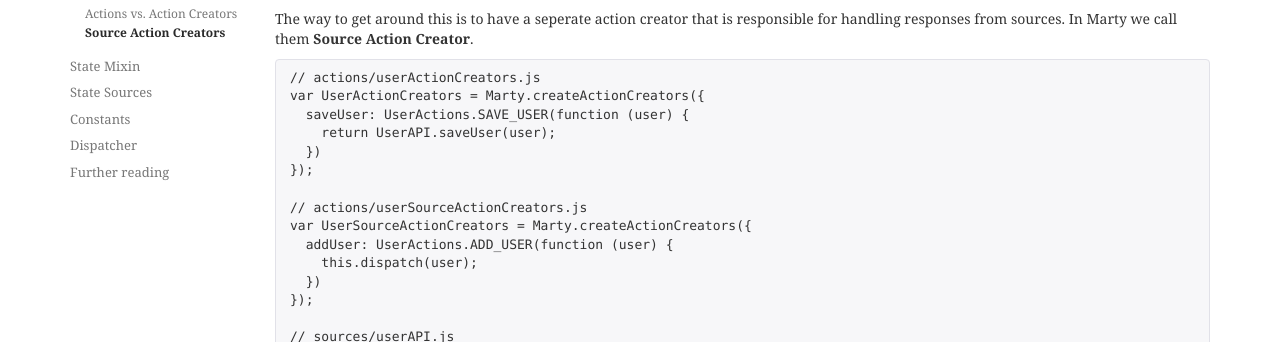
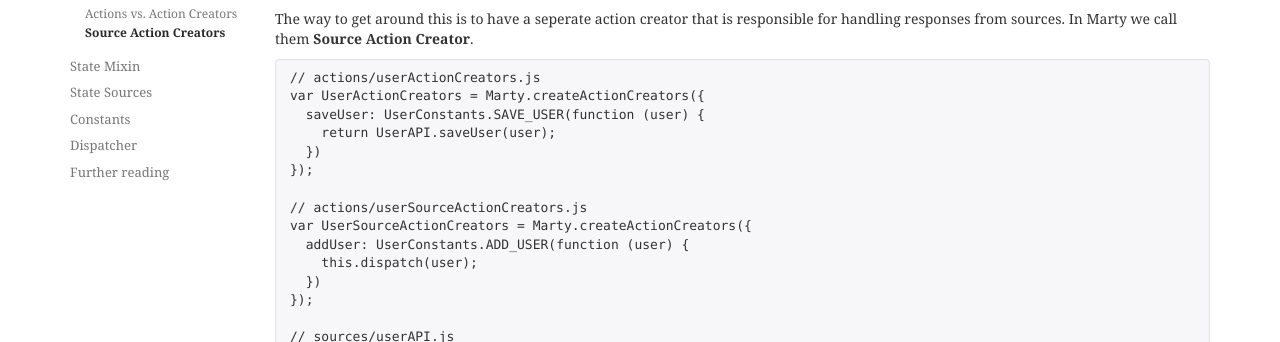
Before and after one commit to alsuper114/marty, a Jekyll site: the page built from docs/_guides/action-creators/source-action-creators.md, in a window 1280 px wide. Shown: the part 170-512 px from the top of the page. Built offline with Jekyll 4.4.1, drawn with Linux system fonts in a browser that asks for light colours; nearby versions of some CDN libraries; Markdown is read by kramdown in place of the engine named in the settings.

Commit message:
:memo: Change constants variable name from UserActions to UserConstants to prevent confusion and to match other examples

```diff
--- a/docs/_guides/action-creators/source-action-creators.md
+++ b/docs/_guides/action-creators/source-action-creators.md
@@ -12,14 +12,14 @@ The way to get around this is to have a seperate action creator that is responsi
 {% highlight js %}
 // actions/userActionCreators.js
 var UserActionCreators = Marty.createActionCreators({
-  saveUser: UserActions.SAVE_USER(function (user) {
+  saveUser: UserConstants.SAVE_USER(function (user) {
     return UserAPI.saveUser(user);
   })
 });
 
 // actions/userSourceActionCreators.js
 var UserSourceActionCreators = Marty.createActionCreators({
-  addUser: UserActions.ADD_USER(function (user) {
+  addUser: UserConstants.ADD_USER(function (user) {
     this.dispatch(user);
   })
 });
```
